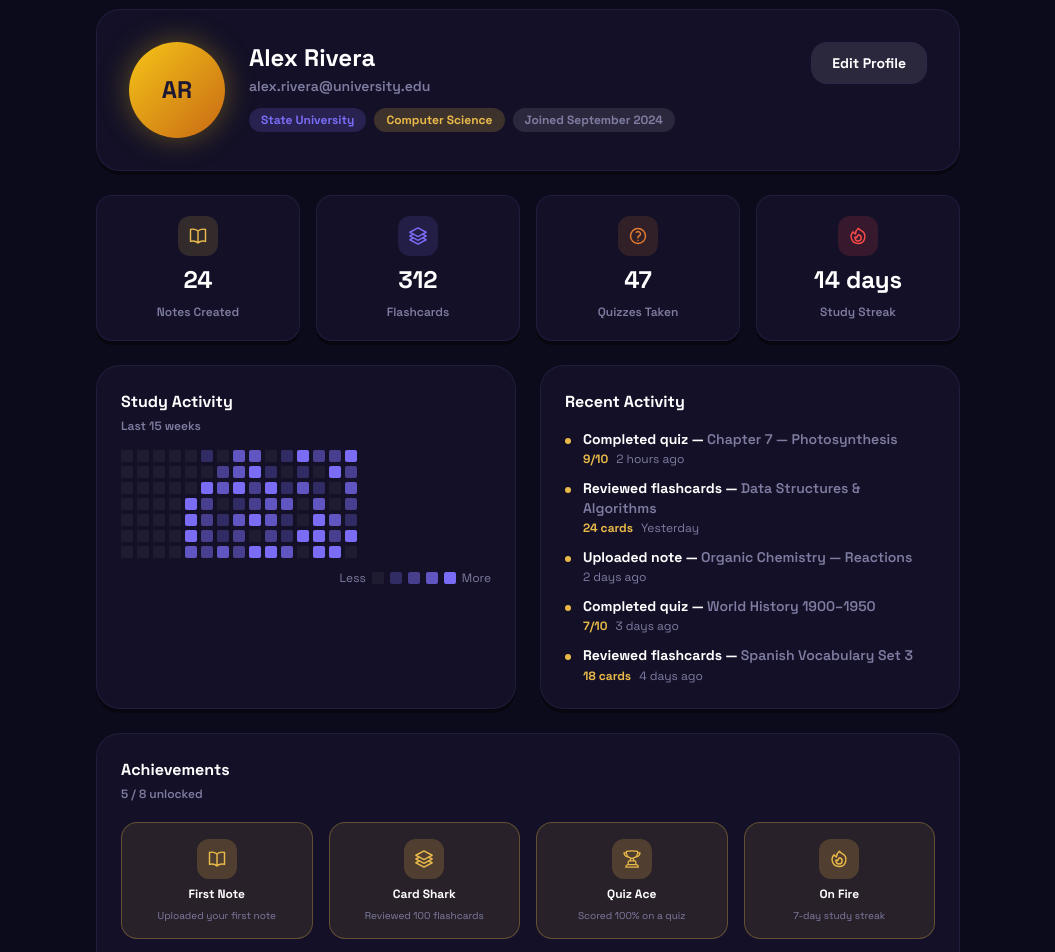
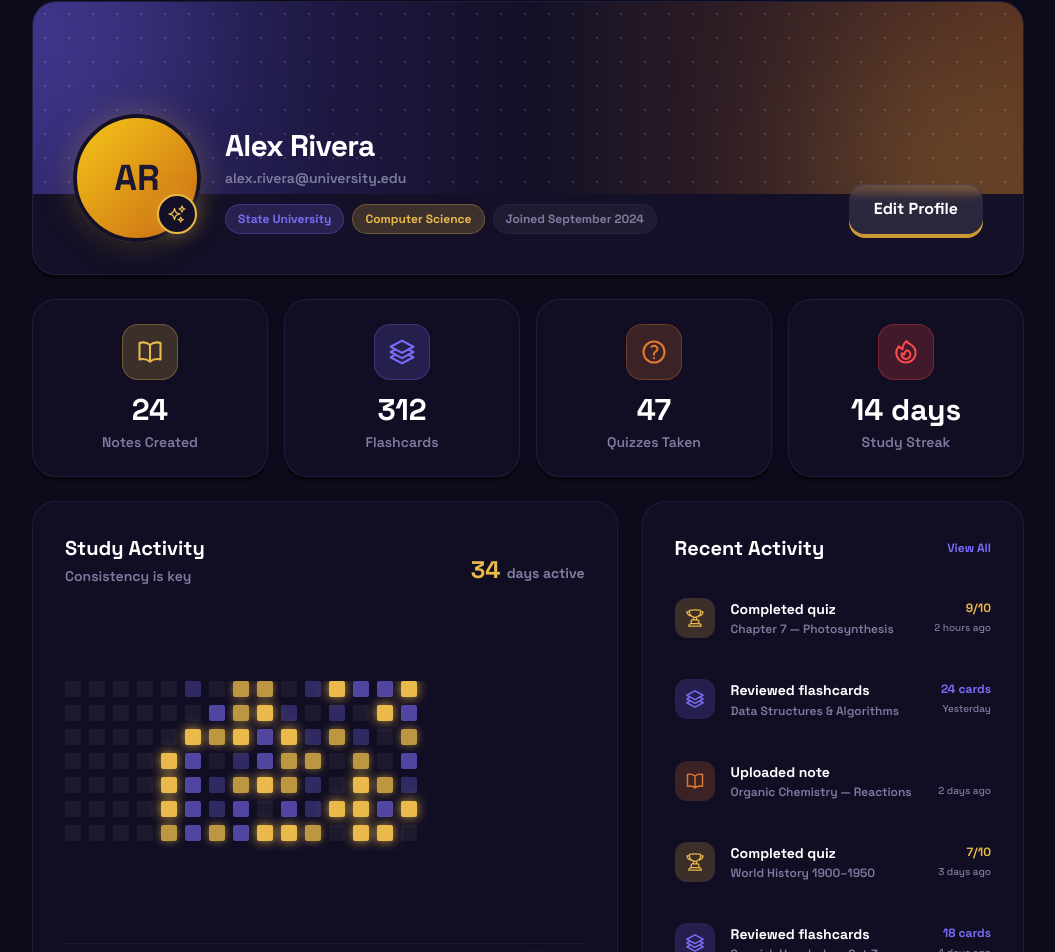
Before and after one commit to SSerafinn/Project-Nova, a React (Vite) app in the folder client/: page /profile in a window 1280 px wide. Shown: the part 95-1047 px from the top of the page, without its empty margins (112-1167 px from the left). Built offline with nearby package versions, Linux system fonts and the light colour scheme; the HTML template or start-up script is replaced by a standard one.

Commit message:
feat: add reusable SVG icon components and create initial Profile page structure

```diff
--- a/client/src/components/Icons.jsx
+++ b/client/src/components/Icons.jsx
@@ -209,3 +209,11 @@ export function SpinnerIcon({ className = 'w-6 h-6' }) {
     </svg>
   );
 }
+
+export function SparklesIcon({ className = 'w-5 h-5' }) {
+  return (
+    <svg className={className} fill="none" viewBox="0 0 24 24" strokeWidth={1.5} stroke="currentColor">
+      <path strokeLinecap="round" strokeLinejoin="round" d="M9.813 15.904L9 18.75l-.813-2.846a4.5 4.5 0 00-3.09-3.09L2.25 12l2.846-.813a4.5 4.5 0 003.09-3.09L9 5.25l.813 2.846a4.5 4.5 0 003.09 3.09L15.75 12l-2.846.813a4.5 4.5 0 00-3.09 3.09zM18.259 8.715L18 9.75l-.259-1.035a3.375 3.375 0 00-2.455-2.456L14.25 6l1.036-.259a3.375 3.375 0 002.455-2.456L18 2.25l.259 1.035a3.375 3.375 0 002.456 2.456L21.75 6l-1.035.259a3.375 3.375 0 00-2.456 2.456zM16.894 20.567L16.5 21.75l-.394-1.183a2.25 2.25 0 00-1.423-1.423L13.5 18.75l1.183-.394a2.25 2.25 0 001.423-1.423l.394-1.183.394 1.183a2.25 2.25 0 001.423 1.423l1.183.394-1.183.394a2.25 2.25 0 00-1.423 1.423z" />
+    </svg>
+  );
+}
--- a/client/src/pages/Profile.jsx
+++ b/client/src/pages/Profile.jsx
@@ -1,5 +1,5 @@
 import { useNavigate } from 'react-router-dom';
-import { TrophyIcon, StarIcon, FireIcon, BookOpenIcon, LayersIcon, QuestionMarkCircleIcon, AcademicCapIcon } from '../components/Icons';
+import { TrophyIcon, StarIcon, FireIcon, BookOpenIcon, LayersIcon, QuestionMarkCircleIcon, AcademicCapIcon, SparklesIcon } from '../components/Icons';
 
 const MOCK_USER = {
   name: 'Alex Rivera',
@@ -11,10 +11,10 @@ const MOCK_USER = {
 };
 
 const MOCK_STATS = [
-  { label: 'Notes Created', value: 24, Icon: BookOpenIcon, color: 'text-primary', bg: 'bg-primary/15' },
-  { label: 'Flashcards', value: 312, Icon: LayersIcon, color: 'text-secondary', bg: 'bg-secondary/15' },
-  { label: 'Quizzes Taken', value: 47, Icon: QuestionMarkCircleIcon, color: 'text-accent', bg: 'bg-accent/15' },
-  { label: 'Study Streak', value: '14 days', Icon: FireIcon, color: 'text-danger', bg: 'bg-danger/15' },
+  { label: 'Notes Created', value: 24, Icon: BookOpenIcon, color: 'text-primary', bg: 'bg-primary/20', border: 'border-primary/30', glow: 'hover:shadow-glow-primary' },
+  { label: 'Flashcards', value: 312, Icon: LayersIcon, color: 'text-secondary', bg: 'bg-secondary/20', border: 'border-secondary/30', glow: 'hover:shadow-glow-secondary' },
+  { label: 'Quizzes Taken', value: 47, Icon: QuestionMarkCircleIcon, color: 'text-accent', bg: 'bg-accent/20', border: 'border-accent/30', glow: 'hover:shadow-[0_0_20px_rgba(224,123,48,0.35)]' },
+  { label: 'Study Streak', value: '14 days', Icon: FireIcon, color: 'text-danger', bg: 'bg-danger/20', border: 'border-danger/30', glow: 'hover:shadow-card-danger cursor-pointer' },
 ];
 
 const ACHIEVEMENTS = [
@@ -41,109 +41,156 @@ const HEATMAP_WEEKS = Array.from({ length: 15 }, (_, wi) =>
   })
 );
 
-const HEATMAP_COLOR = ['bg-white/5', 'bg-secondary/30', 'bg-secondary/50', 'bg-secondary/75', 'bg-secondary'];
+// New vibrant heatmap colors for a more premium look
+const HEATMAP_COLOR = [
+  'bg-white/5',
+  'bg-secondary/30',
+  'bg-secondary/60',
+  'bg-primary/80 shadow-[0_0_8px_rgba(233,185,73,0.6)]',
+  'bg-primary shadow-[0_0_12px_rgba(233,185,73,0.9)]'
+];
 
 const RECENT_ACTIVITY = [
-  { action: 'Completed quiz', subject: 'Chapter 7 — Photosynthesis', score: '9/10', time: '2 hours ago' },
-  { action: 'Reviewed flashcards', subject: 'Data Structures & Algorithms', score: '24 cards', time: 'Yesterday' },
-  { action: 'Uploaded note', subject: 'Organic Chemistry — Reactions', score: null, time: '2 days ago' },
-  { action: 'Completed quiz', subject: 'World History 1900–1950', score: '7/10', time: '3 days ago' },
-  { action: 'Reviewed flashcards', subject: 'Spanish Vocabulary Set 3', score: '18 cards', time: '4 days ago' },
+  { action: 'Completed quiz', subject: 'Chapter 7 — Photosynthesis', score: '9/10', time: '2 hours ago', icon: TrophyIcon, color: 'text-primary', bg: 'bg-primary/20' },
+  { action: 'Reviewed flashcards', subject: 'Data Structures & Algorithms', score: '24 cards', time: 'Yesterday', icon: LayersIcon, color: 'text-secondary', bg: 'bg-secondary/20' },
+  { action: 'Uploaded note', subject: 'Organic Chemistry — Reactions', score: null, time: '2 days ago', icon: BookOpenIcon, color: 'text-accent', bg: 'bg-accent/20' },
+  { action: 'Completed quiz', subject: 'World History 1900–1950', score: '7/10', time: '3 days ago', icon: TrophyIcon, color: 'text-primary', bg: 'bg-primary/20' },
+  { action: 'Reviewed flashcards', subject: 'Spanish Vocabulary Set 3', score: '18 cards', time: '4 days ago', icon: LayersIcon, color: 'text-secondary', bg: 'bg-secondary/20' },
 ];
 
 export default function Profile() {
   const navigate = useNavigate();
 
   return (
-    <div className="max-w-4xl mx-auto px-4 py-10">
+    <div className="max-w-5xl mx-auto px-4 py-8 space-y-6">
 
-      {/* Profile Header */}
-      <div className="bg-surface border border-border/50 rounded-3xl shadow-card p-8 mb-6 flex flex-col sm:flex-row items-center sm:items-start gap-6">
-        {/* Avatar */}
+      {/* Profile Header w/ Cover Photo */}
+      <div className="relative rounded-3xl overflow-hidden bg-surface border border-border/50 shadow-card animate-fadeInUp" style={{ animationDelay: '0.1s' }}>
+        {/* Cover Photo Area */}
+        <div className="h-32 sm:h-48 w-full relative overflow-hidden shimmer-top">
+          <div className="absolute inset-0 bg-gradient-to-r from-secondary-dark via-surface to-accent-dark opacity-40"></div>
+          {/* Abstract blobs for visual wow */}
+          <div className="absolute -top-24 -left-24 w-64 h-64 bg-secondary/30 rounded-full blur-[80px]"></div>
+          <div className="absolute -bottom-24 -right-12 w-64 h-64 bg-primary/20 rounded-full blur-[80px]"></div>
+          {/* subtle starry overlay */}
+          <div className="absolute inset-0" style={{ backgroundImage: 'radial-gradient(circle, rgba(255,255,255,0.15) 1px, transparent 1px)', backgroundSize: '24px 24px' }}></div>
+        </div>
+
+        {/* Profile Info */}
+        <div className="px-6 pb-8 sm:px-10 flex flex-col sm:flex-row items-center sm:items-end gap-6 relative -mt-16 sm:-mt-20 z-10">
+          {/* Avatar with glow and pulse */}
+          <div className="relative group shrink-0">
+            <div className="absolute inset-0 rounded-full bg-primary animate-novaPulse opacity-50 group-hover:opacity-100 transition-opacity"></div>
             <div
-          className="w-24 h-24 rounded-full flex items-center justify-center font-black text-2xl text-[#1C1733] shrink-0"
-          style={{ background: 'linear-gradient(135deg, #F5C518 0%, #C86A14 100%)', boxShadow: '0 0 30px rgba(245,197,24,0.35)' }}
+              className="relative w-32 h-32 rounded-full flex items-center justify-center font-black text-4xl text-[#1C1733] border-4 border-surface shadow-xl transition-transform hover:scale-105 duration-300"
+              style={{ background: 'linear-gradient(135deg, #F5C518 0%, #C86A14 100%)' }}
             >
               {MOCK_USER.avatar}
             </div>
-
-        {/* Info */}
-        <div className="flex-1 text-center sm:text-left">
-          <h1 className="text-2xl font-black text-white">{MOCK_USER.name}</h1>
-          <p className="text-muted font-semibold text-sm mt-0.5">{MOCK_USER.email}</p>
-          <div className="flex flex-wrap gap-2 mt-3 justify-center sm:justify-start">
-            <span className="text-xs font-bold px-3 py-1 rounded-full bg-secondary/20 text-secondary">{MOCK_USER.school}</span>
-            <span className="text-xs font-bold px-3 py-1 rounded-full bg-primary/20 text-primary">{MOCK_USER.major}</span>
-            <span className="text-xs font-bold px-3 py-1 rounded-full bg-white/10 text-muted">Joined {MOCK_USER.joined}</span>
+            {/* Sparkle badge */}
+            <div className="absolute bottom-2 right-1 bg-surface rounded-full p-2 border-2 border-primary shadow-glow-primary z-20" title="Premium Member">
+              <SparklesIcon className="w-5 h-5 text-primary" />
             </div>
           </div>
 
-        {/* Edit button (non-functional) */}
-        <button
-          className="btn-chunky px-5 py-2.5 rounded-xl bg-white/10 text-white font-bold text-sm hover:bg-white/15 transition-colors border border-border/40 shrink-0"
-        >
+          <div className="flex-1 text-center sm:text-left sm:pb-2">
+            <h1 className="text-3xl font-black text-white tracking-tight">{MOCK_USER.name}</h1>
+            <p className="text-muted font-semibold text-sm mt-1">{MOCK_USER.email}</p>
+            <div className="flex flex-wrap gap-2 mt-4 justify-center sm:justify-start">
+              <span className="text-xs font-bold px-3 py-1.5 rounded-full bg-secondary/20 text-secondary border border-secondary/30 backdrop-blur-sm">{MOCK_USER.school}</span>
+              <span className="text-xs font-bold px-3 py-1.5 rounded-full bg-primary/20 text-primary border border-primary/30 backdrop-blur-sm">{MOCK_USER.major}</span>
+              <span className="text-xs font-bold px-3 py-1.5 rounded-full bg-white/5 text-muted border border-border/50 backdrop-blur-sm">Joined {MOCK_USER.joined}</span>
+            </div>
+          </div>
+
+          <div className="shrink-0 w-full sm:w-auto sm:pb-2 mt-4 sm:mt-0">
+            <button className="w-full sm:w-auto btn-chunky px-6 py-3 rounded-2xl bg-white/10 text-white font-bold hover:bg-white/15 transition-colors border border-border/40 hover:border-white/30 backdrop-blur-sm shadow-card-primary hover:shadow-glow-primary">
               Edit Profile
             </button>
           </div>
+        </div>
+      </div>
 
       {/* Stats Row */}
-      <div className="grid grid-cols-2 sm:grid-cols-4 gap-4 mb-6">
-        {MOCK_STATS.map(({ label, value, Icon, color, bg }) => (
-          <div key={label} className="bg-surface border border-border/50 rounded-2xl shadow-card p-5 flex flex-col items-center gap-2 text-center">
-            <div className={`w-10 h-10 rounded-xl ${bg} flex items-center justify-center`}>
-              <Icon className={`w-5 h-5 ${color}`} />
+      <div className="grid grid-cols-2 md:grid-cols-4 gap-4 animate-fadeInUp" style={{ animationDelay: '0.2s' }}>
+        {MOCK_STATS.map(({ label, value, Icon, color, bg, border, glow }, i) => (
+          <div key={label} className={`bg-surface/80 backdrop-blur-md border border-border/50 rounded-3xl shadow-card p-6 flex flex-col items-center gap-3 text-center transition-all duration-300 hover:-translate-y-1 hover:border-border cursor-pointer group ${glow}`}>
+            <div className={`w-14 h-14 rounded-2xl ${bg} ${border} border flex items-center justify-center transition-transform duration-300 group-hover:scale-110 group-hover:rotate-3`}>
+              <Icon className={`w-7 h-7 ${color}`} />
             </div>
-            <p className="text-2xl font-black text-white">{value}</p>
-            <p className="text-xs text-muted font-semibold">{label}</p>
+            <div>
+              <p className="text-3xl font-black text-white">{value}</p>
+              <p className="text-sm text-muted font-semibold mt-1">{label}</p>
+            </div>
           </div>
         ))}
       </div>
 
-      <div className="grid grid-cols-1 lg:grid-cols-2 gap-6 mb-6">
+      <div className="grid grid-cols-1 lg:grid-cols-5 gap-6">
 
         {/* Activity Heatmap */}
-        <div className="bg-surface border border-border/50 rounded-3xl shadow-card p-6">
-          <h2 className="text-base font-black text-white mb-1">Study Activity</h2>
-          <p className="text-xs text-muted font-semibold mb-4">Last 15 weeks</p>
-          <div className="flex gap-1">
+        <div className="lg:col-span-3 bg-surface/80 backdrop-blur-md border border-border/50 rounded-3xl shadow-card p-6 lg:p-8 animate-fadeInUp flex flex-col" style={{ animationDelay: '0.3s' }}>
+          <div className="flex justify-between items-end mb-6">
+            <div>
+              <h2 className="text-xl font-black text-white mb-1">Study Activity</h2>
+              <p className="text-sm text-muted font-semibold">Consistency is key</p>
+            </div>
+            <div className="text-right">
+              <span className="text-2xl font-black text-primary">34</span>
+              <span className="text-sm text-muted font-bold ml-1.5">days active</span>
+            </div>
+          </div>
+
+          <div className="flex-1 flex flex-col justify-center items-center lg:items-start w-full">
+            <div className="flex gap-1.5 sm:gap-2 justify-start overflow-x-auto pb-4 scrollbar-hide w-full">
               {HEATMAP_WEEKS.map((week, wi) => (
-              <div key={wi} className="flex flex-col gap-1">
+                <div key={wi} className="flex flex-col gap-1.5 sm:gap-2 shrink-0">
                   {week.map((level, di) => (
                     <div
                       key={di}
-                    className={`w-3 h-3 rounded-sm ${HEATMAP_COLOR[level]}`}
+                      className={`w-3.5 h-3.5 sm:w-4 sm:h-4 rounded-sm transition-all duration-300 hover:scale-150 cursor-crosshair ${HEATMAP_COLOR[level]}`}
                       title={level > 0 ? `${level * 2} sessions` : 'No activity'}
                     />
                   ))}
                 </div>
               ))}
             </div>
-          <div className="flex items-center gap-1.5 mt-3 justify-end">
-            <span className="text-xs text-muted">Less</span>
+          </div>
+
+          <div className="flex items-center gap-2 mt-4 justify-end border-t border-border/40 pt-4 w-full">
+            <span className="text-xs font-bold text-muted uppercase tracking-wider">Less</span>
             {HEATMAP_COLOR.map((c, i) => (
-              <div key={i} className={`w-3 h-3 rounded-sm ${c}`} />
+              <div key={i} className={`w-3.5 h-3.5 rounded-sm ${c}`} />
             ))}
-            <span className="text-xs text-muted">More</span>
+            <span className="text-xs font-bold text-muted uppercase tracking-wider">More</span>
           </div>
         </div>
 
         {/* Recent Activity */}
-        <div className="bg-surface border border-border/50 rounded-3xl shadow-card p-6">
-          <h2 className="text-base font-black text-white mb-4">Recent Activity</h2>
-          <ul className="flex flex-col gap-3">
+        <div className="lg:col-span-2 bg-surface/80 backdrop-blur-md border border-border/50 rounded-3xl shadow-card p-6 lg:p-8 animate-fadeInUp" style={{ animationDelay: '0.4s' }}>
+          <div className="flex justify-between items-center mb-6">
+            <h2 className="text-xl font-black text-white">Recent Activity</h2>
+            <button className="text-xs font-bold text-secondary hover:text-secondary-light transition-colors">View All</button>
+          </div>
+          <ul className="flex flex-col gap-4">
             {RECENT_ACTIVITY.map((item, i) => (
-              <li key={i} className="flex items-start gap-3">
-                <div className="w-1.5 h-1.5 rounded-full bg-primary mt-2 shrink-0" />
-                <div className="flex-1 min-w-0">
-                  <p className="text-sm font-bold text-white leading-snug">
-                    {item.action} — <span className="text-muted font-semibold">{item.subject}</span>
+              <li key={i} className="flex items-start gap-4 p-3 -mx-3 rounded-2xl hover:bg-white/5 transition-colors cursor-pointer group">
+                <div className={`w-10 h-10 rounded-xl ${item.bg} flex items-center justify-center shrink-0 border border-border/20 group-hover:scale-110 group-hover:-rotate-3 transition-transform`}>
+                  <item.icon className={`w-5 h-5 ${item.color}`} />
+                </div>
+                <div className="flex-1 min-w-0 py-0.5">
+                  <p className="text-sm font-bold text-white leading-snug truncate">
+                    {item.action}
                   </p>
-                  <div className="flex items-center gap-2 mt-0.5">
-                    {item.score && (
-                      <span className="text-xs font-bold text-primary">{item.score}</span>
+                  <p className="text-xs text-muted font-semibold truncate mt-0.5">{item.subject}</p>
+                </div>
+                <div className="text-right py-0.5 shrink-0">
+                   {item.score ? (
+                      <p className={`text-xs font-black ${item.color}`}>{item.score}</p>
+                    ) : (
+                      <p className="text-xs font-black text-transparent">--</p>
                     )}
-                    <span className="text-xs text-muted">{item.time}</span>
-                  </div>
+                    <p className="text-[10px] text-muted font-medium mt-1">{item.time}</p>
                 </div>
               </li>
             ))}
@@ -152,24 +199,42 @@ export default function Profile() {
       </div>
 
       {/* Achievements */}
-      <div className="bg-surface border border-border/50 rounded-3xl shadow-card p-6">
-        <h2 className="text-base font-black text-white mb-1">Achievements</h2>
-        <p className="text-xs text-muted font-semibold mb-5">{ACHIEVEMENTS.filter(a => a.unlocked).length} / {ACHIEVEMENTS.length} unlocked</p>
-        <div className="grid grid-cols-2 sm:grid-cols-4 gap-4">
+      <div className="bg-surface/80 backdrop-blur-md border border-border/50 rounded-3xl shadow-card p-6 lg:p-8 animate-fadeInUp" style={{ animationDelay: '0.5s' }}>
+        <div className="flex justify-between items-end mb-6">
+          <div>
+            <h2 className="text-xl font-black text-white mb-1">Badges & Achievements</h2>
+            <p className="text-sm text-muted font-semibold">Keep going to unlock them all!</p>
+          </div>
+          <div className="bg-white/10 px-4 py-2 rounded-xl text-center shadow-inner">
+             <span className="text-xl font-black text-white">{ACHIEVEMENTS.filter(a => a.unlocked).length}</span>
+             <span className="text-sm text-muted font-bold ml-1">/ {ACHIEVEMENTS.length}</span>
+          </div>
+        </div>
+
+        <div className="grid grid-cols-2 md:grid-cols-4 gap-4 sm:gap-6">
           {ACHIEVEMENTS.map(({ id, label, desc, Icon, unlocked }) => (
             <div
               key={id}
-              className={`flex flex-col items-center gap-2 p-4 rounded-2xl border text-center transition-all ${
+              className={`relative flex flex-col items-center gap-3 p-5 rounded-3xl border text-center transition-all duration-300 group cursor-pointer ${
                 unlocked
-                  ? 'bg-primary/10 border-primary/30'
-                  : 'bg-white/3 border-border/20 opacity-40 grayscale'
+                  ? 'bg-gradient-to-b from-primary/10 to-transparent border-primary/30 hover:border-primary/60 hover:-translate-y-1 hover:shadow-glow-primary'
+                  : 'bg-white/3 border-border/30 opacity-60 grayscale hover:opacity-100 hover:grayscale-0'
               }`}
             >
-              <div className={`w-10 h-10 rounded-xl flex items-center justify-center ${unlocked ? 'bg-primary/20' : 'bg-white/10'}`}>
-                <Icon className={`w-5 h-5 ${unlocked ? 'text-primary' : 'text-muted'}`} />
+              {unlocked && (
+                <div className="absolute top-3 right-3">
+                  <div className="w-2 h-2 rounded-full bg-primary animate-pulse shadow-glow-primary"></div>
                 </div>
-              <p className="text-xs font-black text-white leading-tight">{label}</p>
-              <p className="text-[10px] text-muted leading-tight">{desc}</p>
+              )}
+              <div className={`w-14 h-14 rounded-2xl flex items-center justify-center transition-transform duration-300 ${
+                unlocked ? 'bg-primary/20 shadow-inner group-hover:scale-110' : 'bg-white/10 group-hover:bg-white/20'
+              }`}>
+                <Icon className={`w-7 h-7 ${unlocked ? 'text-primary drop-shadow-[0_0_8px_rgba(233,185,73,0.8)]' : 'text-muted'}`} />
+              </div>
+              <div className="space-y-1">
+                <p className="text-sm font-black text-white">{label}</p>
+                <p className="text-xs text-muted font-medium line-clamp-2">{desc}</p>
+              </div>
             </div>
           ))}
         </div>
```
Lines whose indentation alone changed are shown as unchanged.
